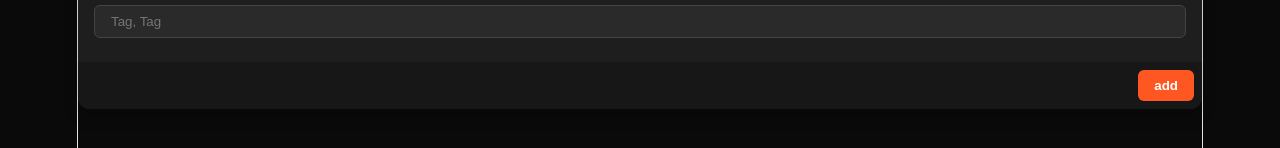
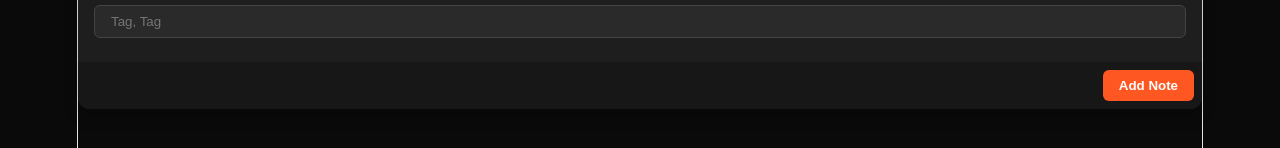
Before and after one commit to RichterGe/FRONT-Solo-Assignment-2, a Vue app: page / in a window 1280 px wide. Shown: the part 274-422 px from the top of the page. Built offline with nearby package versions, Linux system fonts and the light colour scheme.

Commit message:
Moved note creation to new NoteForm.vue

```diff
--- a/src/App.vue
+++ b/src/App.vue
@@ -1,39 +1,14 @@
 <script setup lang="ts">
-  import BaseCard from "./components/BaseCard.vue";
   import {ref} from "vue";
   import NoteList from "./components/NoteList.vue";
   import SearchBar from "./components/searchBar.vue";
   import { useNotes } from "./composables/useNotes.ts";
+  import NoteForm from "./components/NoteForm.vue";
 
   const { addNote, deleteNote, filteredNotes } = useNotes();
 
-  const title = ref('');
-  const content = ref('');
-  const tagsInput = ref(''); // New ref for the tags input field
-  const searchTerm = ref(''); // Ref to track what the user types in the search bar
-
+  const searchTerm = ref('');
   const displayedNotes = filteredNotes(searchTerm);
-
-  function handleAdd() {
-    if (content.value === '' || title.value === '') {
-      //TODO show error
-      return;
-    }
-    const processedTags = tagsInput.value
-        .split(',')
-        .map(tag => tag.trim())
-        .filter(tag => tag.length > 0);
-
-    addNote({
-      title: title.value,
-      content: content.value,
-      tags: processedTags
-    });
-
-    title.value = '';
-    content.value = '';
-    tagsInput.value = '';
-  }
 
 </script>
 
@@ -41,21 +16,8 @@
   <h1>QuickNotes</h1>
 
   <SearchBar v-model="searchTerm" />
-
   Create a new Note:
-  <BaseCard >
-    <template #title>
-      <input type="text" v-model="title" placeholder="Title" />
-    </template>
-    <template #content>
-      <input type="text" v-model="content" placeholder="Content" />
-      <br />
-      <input type="text" v-model="tagsInput" placeholder="Tag, Tag" />
-    </template>
-    <template #actions>
-      <button @click="handleAdd">add</button>
-    </template>
-  </BaseCard>
+  <NoteForm @add="addNote" />
   <NoteList :notes="displayedNotes" @delete="deleteNote" @filter="searchTerm = $event"/>
 </template>
 
--- /dev/null
+++ b/src/components/NoteForm.vue
@@ -0,0 +1,49 @@
+<script setup lang="ts">
+import { ref } from "vue";
+import BaseCard from "./BaseCard.vue";
+
+const emit = defineEmits<{
+  add: [noteData: { title: string; content: string; tags: string[] }];
+}>();
+
+const title = ref('');
+const content = ref('');
+const tagsInput = ref('');
+
+function handleAdd() {
+  if (content.value === '' || title.value === '') {
+    return;
+  }
+
+  const processedTags = tagsInput.value
+      .split(',')
+      .map(tag => tag.trim())
+      .filter(tag => tag.length > 0);
+
+  emit('add', {
+    title: title.value,
+    content: content.value,
+    tags: processedTags
+  });
+
+  title.value = '';
+  content.value = '';
+  tagsInput.value = '';
+}
+</script>
+
+<template>
+  <BaseCard>
+    <template #title>
+      <input type="text" v-model="title" placeholder="Title" />
+    </template>
+    <template #content>
+      <input type="text" v-model="content" placeholder="Content" />
+      <br />
+      <input type="text" v-model="tagsInput" placeholder="Tag, Tag" />
+    </template>
+    <template #actions>
+      <button @click="handleAdd">Add Note</button>
+    </template>
+  </BaseCard>
+</template>
```
